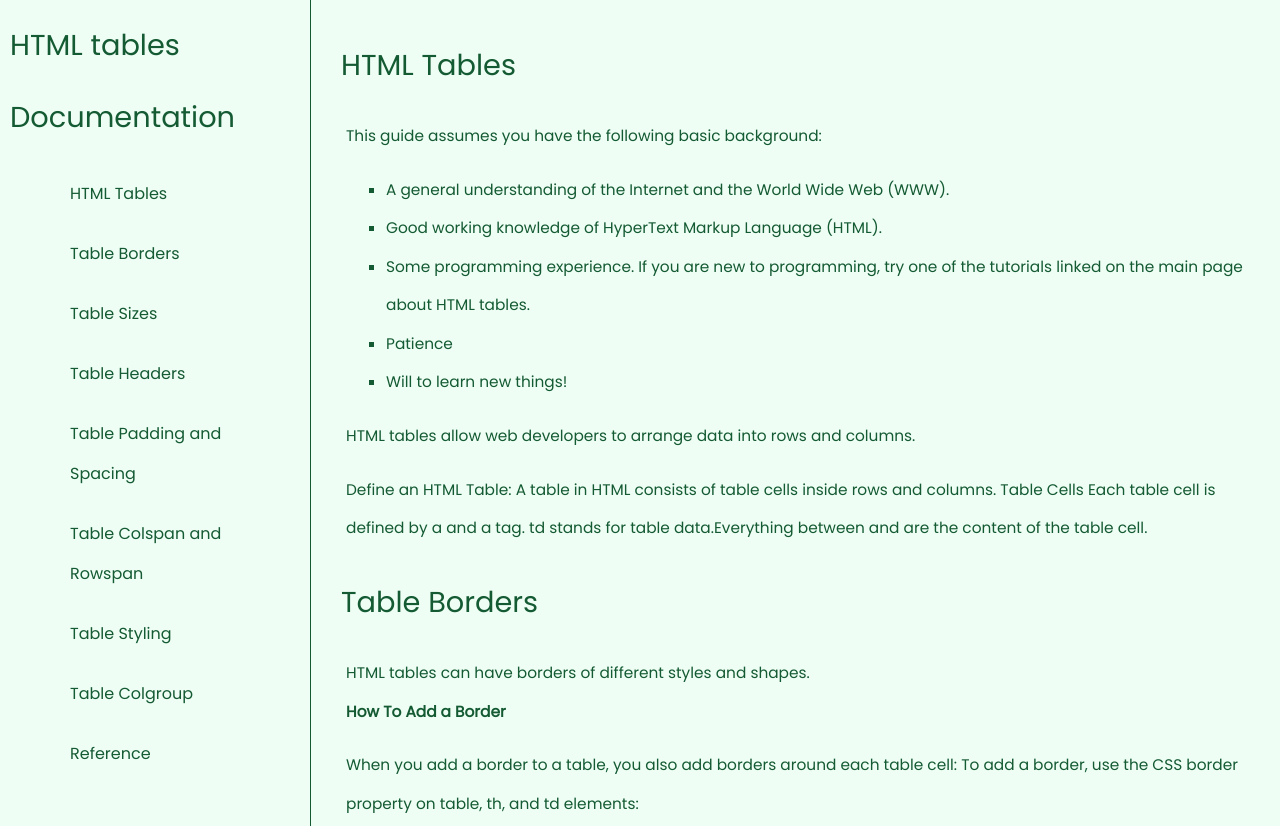
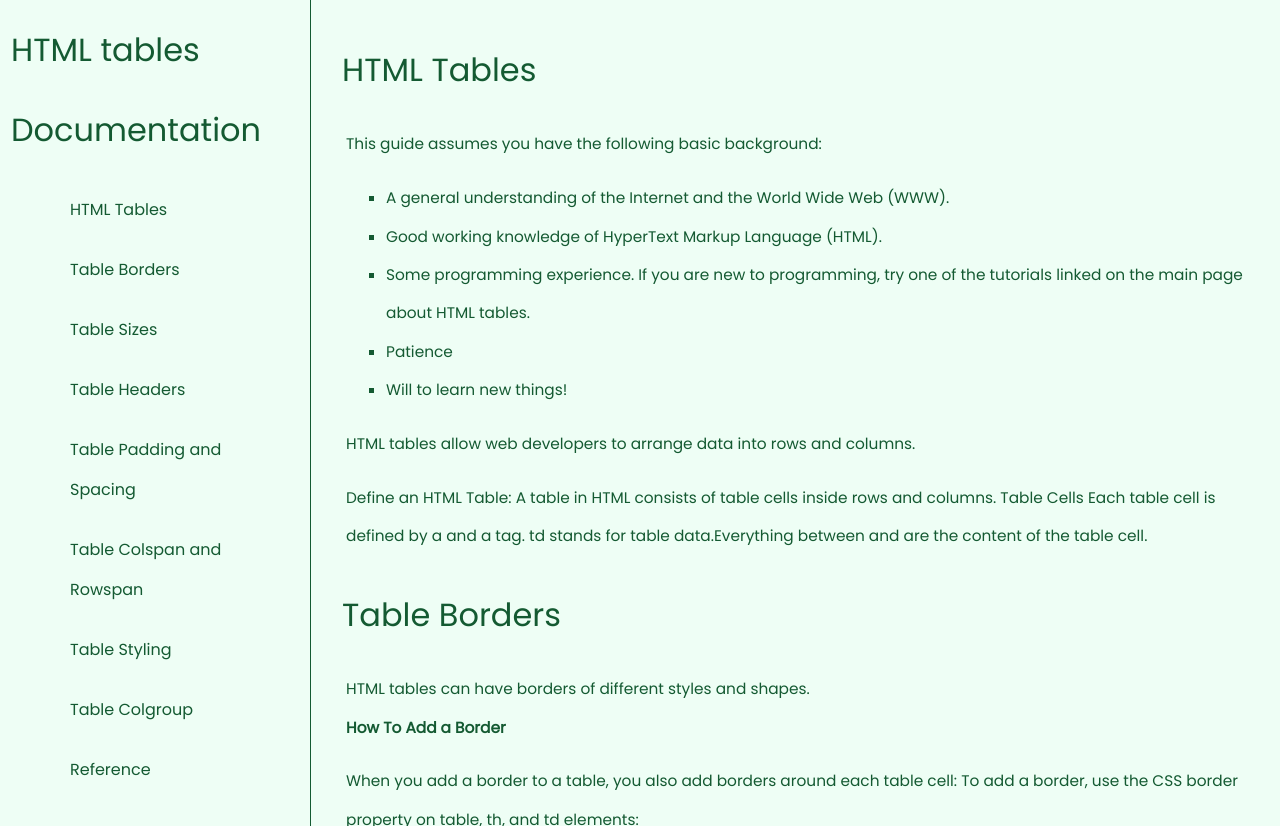
Before and after one commit to LolaGM/front-end-itinerary, a plain HTML site: page 01.HTML/technical-doc-page.html in a window 1280 px wide. Shown: the top 826 px of the page. Drawn offline with Linux system fonts and the light colour scheme.

Commit message:
tech doc page fixed

```diff
--- a/01.HTML/technical-doc-page-styles.css
+++ b/01.HTML/technical-doc-page-styles.css
@@ -9,14 +9,14 @@ html, body {
     background-color: #EEFEF5;
     line-height: 2.5;
     font-family: 'Poppins', sans-serif;
-
 }
 
 header {
     margin: 10px;
     text-align: left;
-    font-size: 1.8em;
+    font-size: 2em;
     text-decoration: dotted;
+    padding-left: 1px;
 }
 
 .basic{
@@ -29,7 +29,6 @@ header {
     padding: 20px;
     margin-bottom: 110px;
     border-left: solid #145A32 1px;
-
 }
 
 .main-section{
@@ -55,7 +54,7 @@ section article {
     top: 0px;
     left: 0px;
     width: 300px;
-    height: 100%;
+    height: 30%;
 }
 
 section article {
@@ -67,7 +66,7 @@ section article {
 
 #navbar a {
     display: block;
-    padding: 10px 30px;
+    padding: 10px 10px;
     color: #145A32;
     text-decoration: none;
     cursor: pointer;
@@ -110,11 +109,9 @@ li {
 
 a:active, a:hover, a:visited{
     color:#145A32;
-
 }
 
 @media only screen and (max-width: 768px) {
-
     header {
         margin: 10px;
         text-align: left;
```
